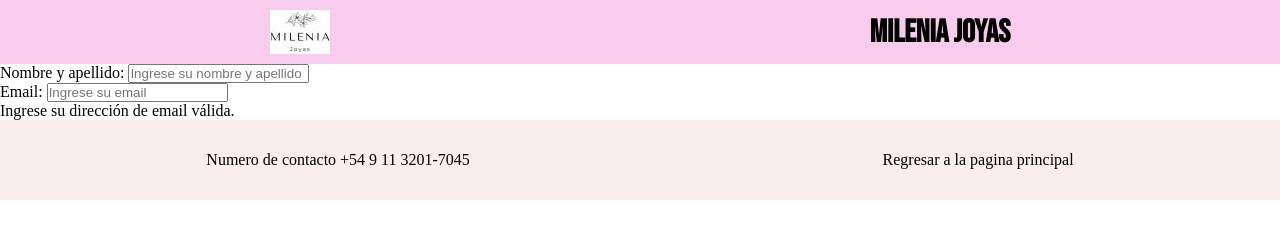
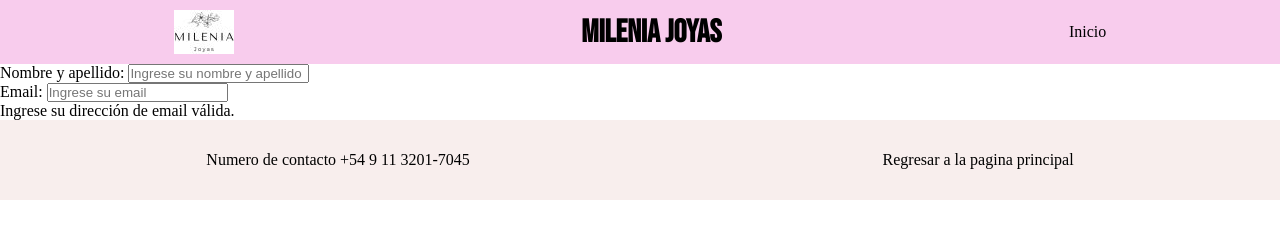
Before and after one commit to Nicoigle01/Milenia-Joyas, a plain HTML site: page pages/contacto.html in a window 1280 px wide. Drawn offline with Linux system fonts and the light colour scheme.

Commit message:
modifyContacnt

```diff
--- a/pages/contacto.html
+++ b/pages/contacto.html
@@ -17,6 +17,11 @@
         <a href="../index.html">
             <h1 class="titulo">Milenia Joyas</h1>
         </a>
+        <nav>
+            <ul>
+                <li><a href="../index.html">Inicio</a></li>
+            </ul>
+        </nav>
     </header>
     <form id="Contacto" novalidate>
         <div>
```
